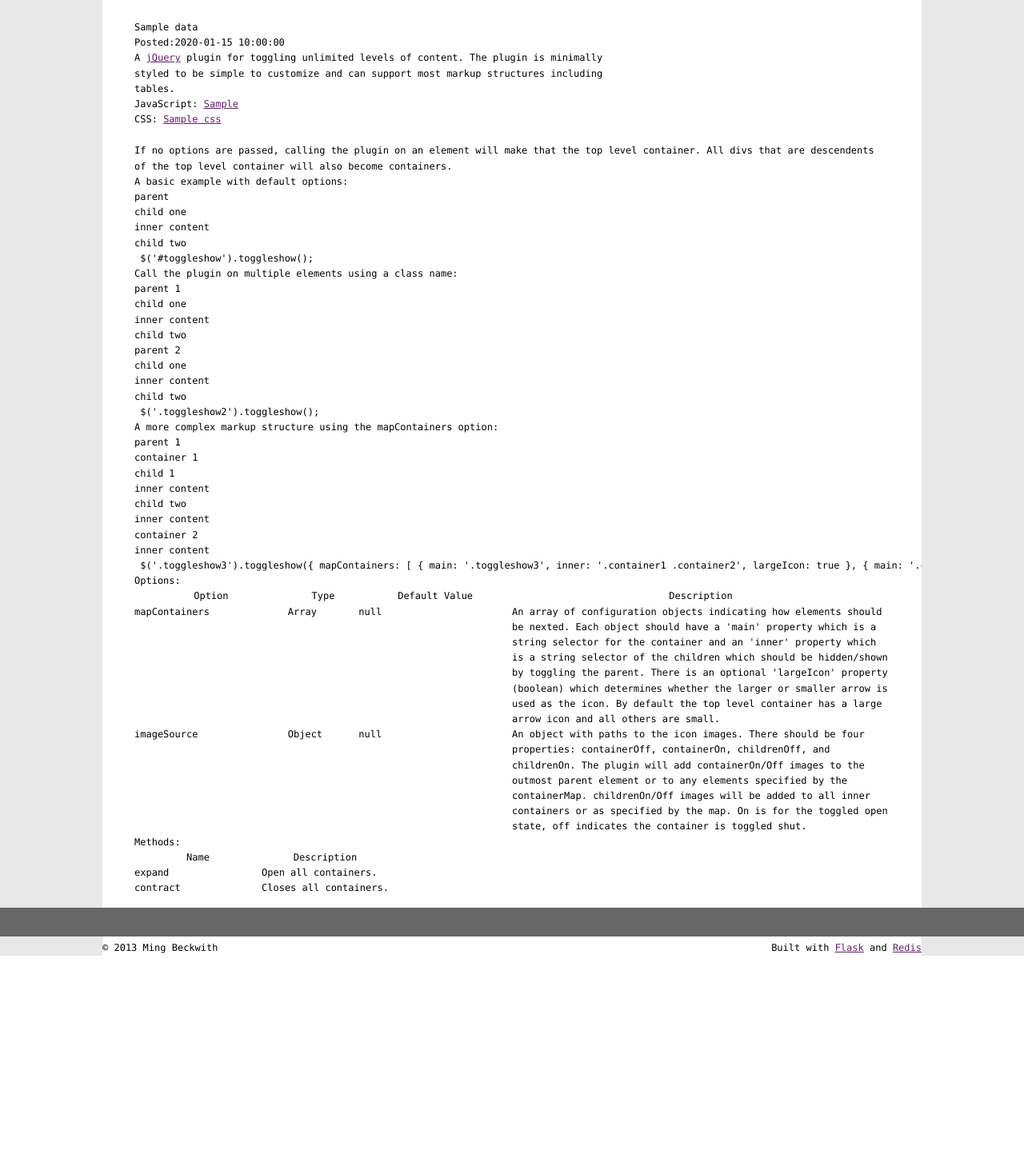
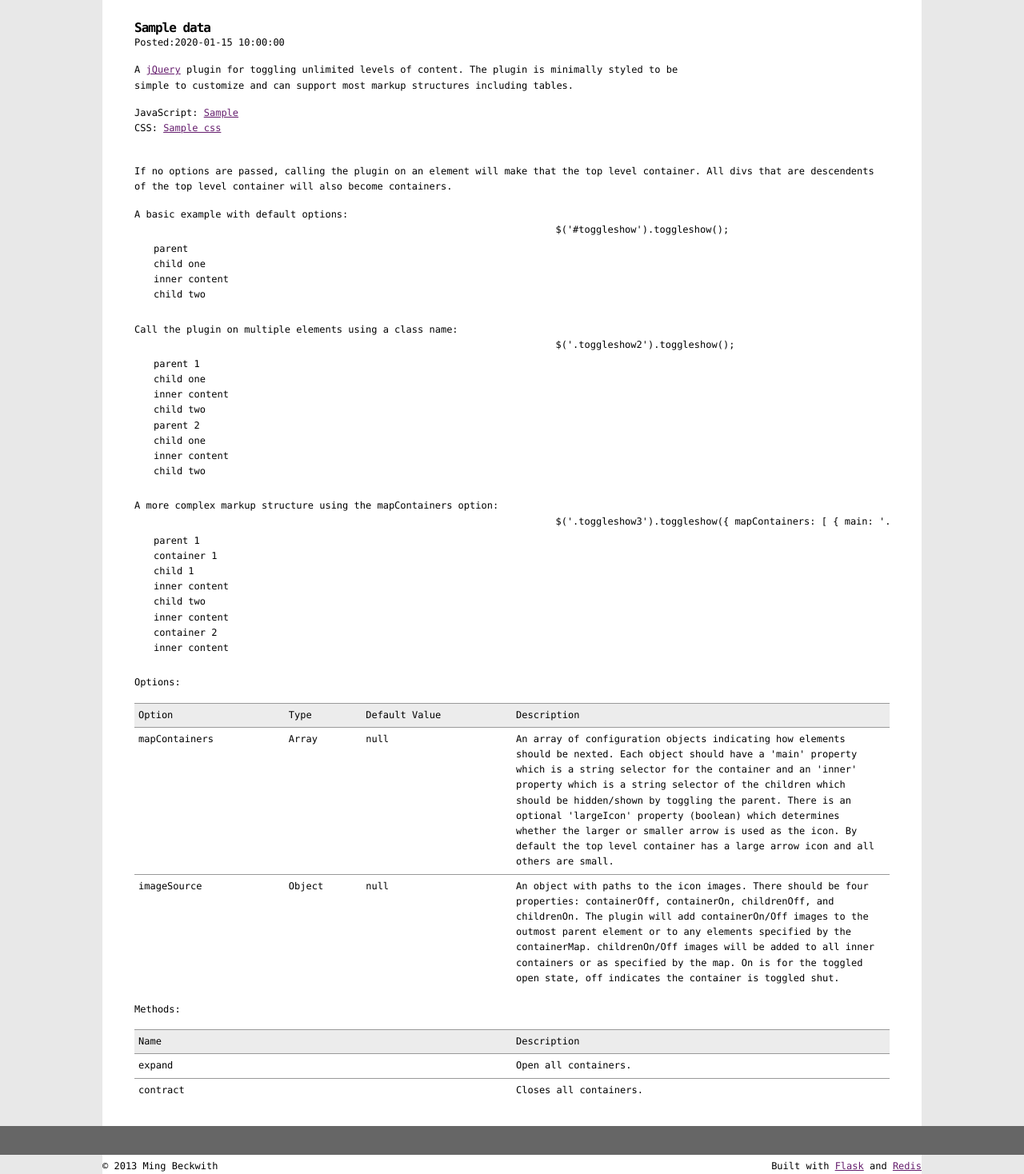
Before and after one commit to mcbex/portfolio, a Flask app: template portfolio/templates/toggleshow.html in a window 1280 px wide. Shown: the part 83-1551 px from the top of the page at 80% size. Before the commit the page ends 1278 px from the top, so only its background shows below. Run offline with Flask 2, Linux system fonts and the light colour scheme; the template is opened without the code that fills it: most values are stand-ins (such as "Sample title", 1, 10 or a date in 2020); data that the repository does not hold is empty; parts of the project's set-up code (start-up, migrations or seed data) failed here and were passed over; some libraries are stand-ins or nearby versions.

Commit message:
update css

```diff
--- /dev/null
+++ b/portfolio/static/css/demo.css
@@ -0,0 +1,14 @@
+div.example {
+    overflow: hidden;
+}
+
+div.demo {
+    float: left;
+    width: 45%;
+    padding: 2em;
+}
+
+div.code {
+    float: right;
+    width: 45%;
+}
--- a/portfolio/static/css/styles.css
+++ b/portfolio/static/css/styles.css
@@ -40,6 +40,12 @@ h1 {
     color: #A545B0;
 }
 
+h2 {
+    font-size: 16px;
+    font-weight: bold;
+    letter-spacing: -1px;
+}
+
 h3 {
     font-size: 24px;
     color: #666;
@@ -49,6 +55,24 @@ header h1 {
     border-bottom: 16px solid #B3B3B3;
     margin: 0 -2000px;
     padding: 25px 2000px 0 2000px;
+}
+
+table {
+    width: 100%;
+    margin: 15px 0;
+}
+
+thead {
+    text-align: left;
+    background-color: #ECECEC;
+}
+
+th, td {
+    padding: 5px;
+}
+
+tr {
+    border-top: 1px solid #999;
 }
 
 .container {
@@ -112,10 +136,14 @@ footer .info {
 }
 
 .project-info {
-    width: 60%;
+    width: 70%;
     margin-bottom: 10px;
     padding: 10px 20px;
     background-color: white;
+}
+
+.post-date, .project-description, .downloads {
+    padding-bottom: 15px;
 }
 
 /* page specific styles */
```
